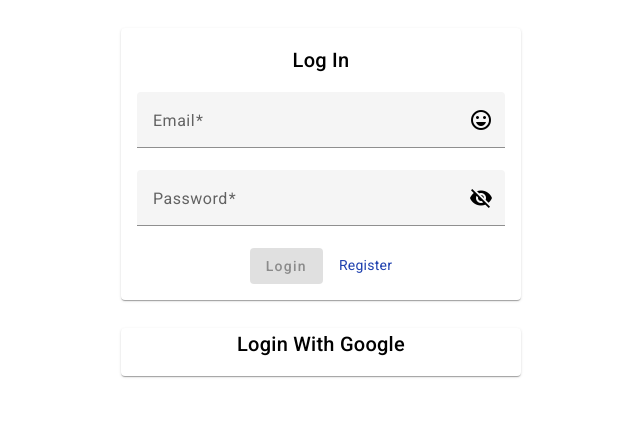
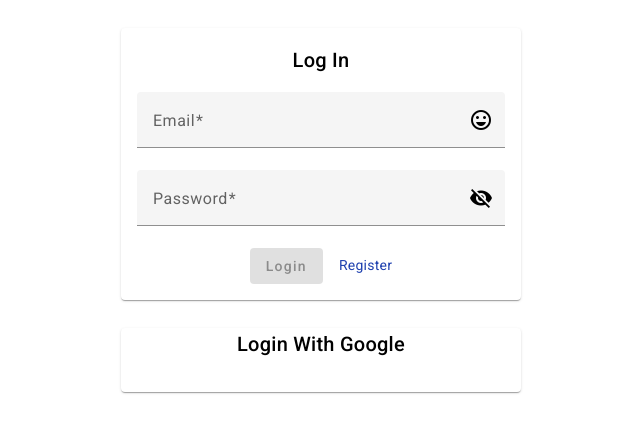
Before and after one commit to javitid/cards, an Angular app: page /#/login in a window 1280 px wide. Shown: the top 432 px of the page, without its empty margins (319-959 px from the left). Built offline with nearby package versions, Linux system fonts and the light colour scheme.

Commit message:
Fix Google login button aligment

```diff
--- a/src/app/pages/login/login.component.html
+++ b/src/app/pages/login/login.component.html
@@ -27,7 +27,7 @@
 
     <mat-card class="pointer">
       <h2>Login With Google</h2>
-      <div id="buttonDiv"></div>
+      <div id="buttonDiv" class="flex justify-center pb-4"></div>
     </mat-card>
 
     <!-- <mat-card class="cardStyle">
```
